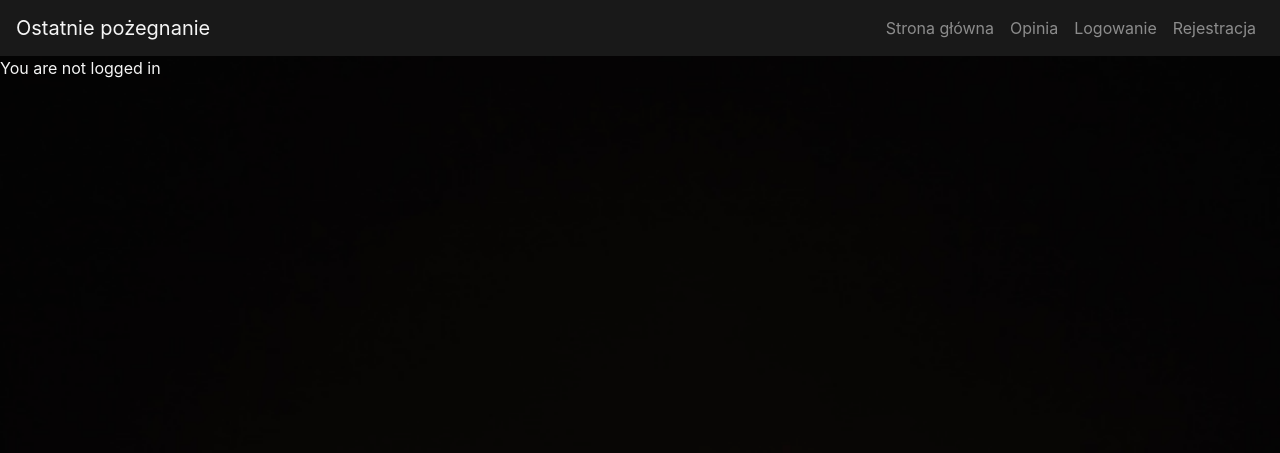
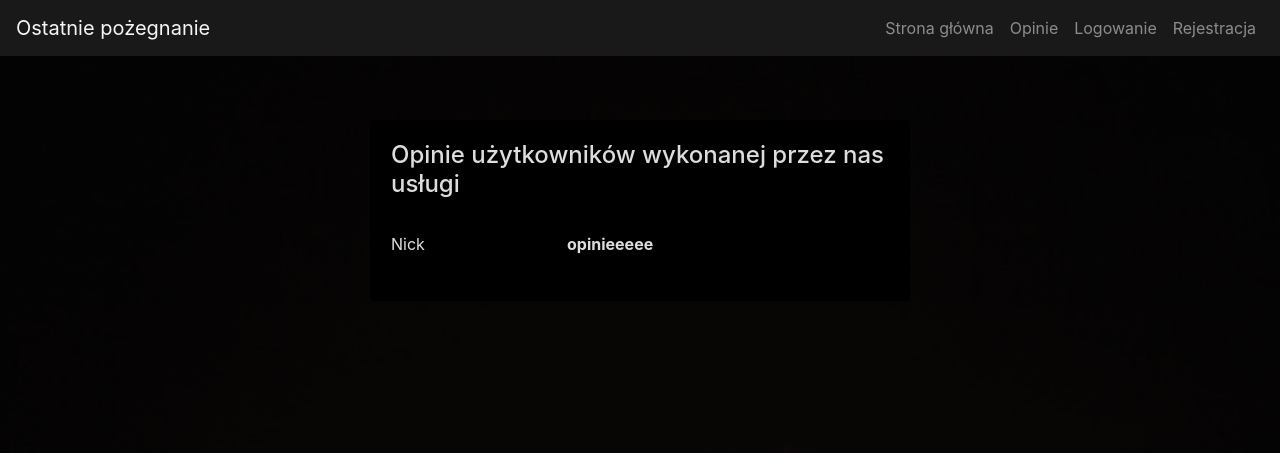
Before and after one commit to Alice198/Zastosowanie-informatyki-w-gospodarstwie, a Django app: page /opinie/ in a window 1280 px wide. Shown: the top 453 px of the page. Run offline with Django 3.2, Linux system fonts and the light colour scheme; some libraries are stand-ins or nearby versions.

Commit message:
View - change opinion

```diff
--- a/templates/base.html
+++ b/templates/base.html
@@ -29,7 +29,7 @@
       <a class="nav-item nav-link" href="{% url 'User account' %}">Moje konto </a>
       <a class="nav-item nav-link" href="{% url 'Submit order' %}">Złóż zamówienie</a>
       <a class="nav-item nav-link" href="{% url 'Your order' %}">Twoje zamówienia</a>
-      <a class="nav-item nav-link" href="{% url 'Opinion' %}">Opinia</a>
+      <a class="nav-item nav-link" href="{% url 'Opinion' %}">Dodaj opinie</a>
       <a class="nav-item nav-link" href="{% url 'Logout' %}">Wylogowanie</a>
 
     </div>
@@ -47,7 +47,7 @@
   <div class="collapse navbar-collapse justify-content-end" id="navbarNavAltMarkup">
     <div class="navbar-nav">
       <a class="nav-item nav-link" href="{% url 'Home' %}">Strona główna <span class="sr-only">(current)</span></a>
-      <a class="nav-item nav-link" href="{% url 'Opinion' %}">Opinia</a>
+      <a class="nav-item nav-link" href="{% url 'Opinion' %}">Opinie</a>
       <a class="nav-item nav-link" href="{% url 'Login' %}">Logowanie</a>
       <a class="nav-item nav-link" href="{% url 'Registration' %}">Rejestracja</a>
 
--- a/templates/opinion.html
+++ b/templates/opinion.html
@@ -29,8 +29,8 @@
                                     </div>
                                 </div>
                             </form>
-                          <div class="offset-4 col-8">
-                              <button class="btn btn-outline-dark">Dodaj komentarz</button>
+                          <div class="offset-5 col-6">
+                              <button class="btn btn-outline-dark">Dodaj</button>
                           </div>
                         </div>
                         </div>
@@ -44,7 +44,38 @@
 
 {% else %}
 
-  <p>You are not logged in</p>
+<div class="jumbotron d-flex align-items-center justify-content-center">
+    <div class="container">
+        <div class="row">
+
+            <div class="offset-3 col-6">
+                <div class="card">
+                    <div class="card-body">
+                      <div class="row">
+                            <div class="col-md-12">
+                                <h4>Opinie użytkowników wykonanej przez nas usługi</h4>
+                                <hr>
+                            </div>
+                      </div>
+                        <div class="row-md-6">
+                            <form>
+                               <div class="form-group row">
+                                    <div class="col-4">
+                                        <label for="id_opinion">Nick</label>
+                                    </div>
+                                    <div class="col-8" id="id_opinion">
+                                        <span class="custom-control-description"><b>opinieeeee</b></span>
+                                    </div>
+                                </div>
+                            </form>
+                        </div>
+                        </div>
+                    </div>
+                </div>
+            </div>
+        </div>
+    </div>
+</div>
 
 
 {% endif %}
```
